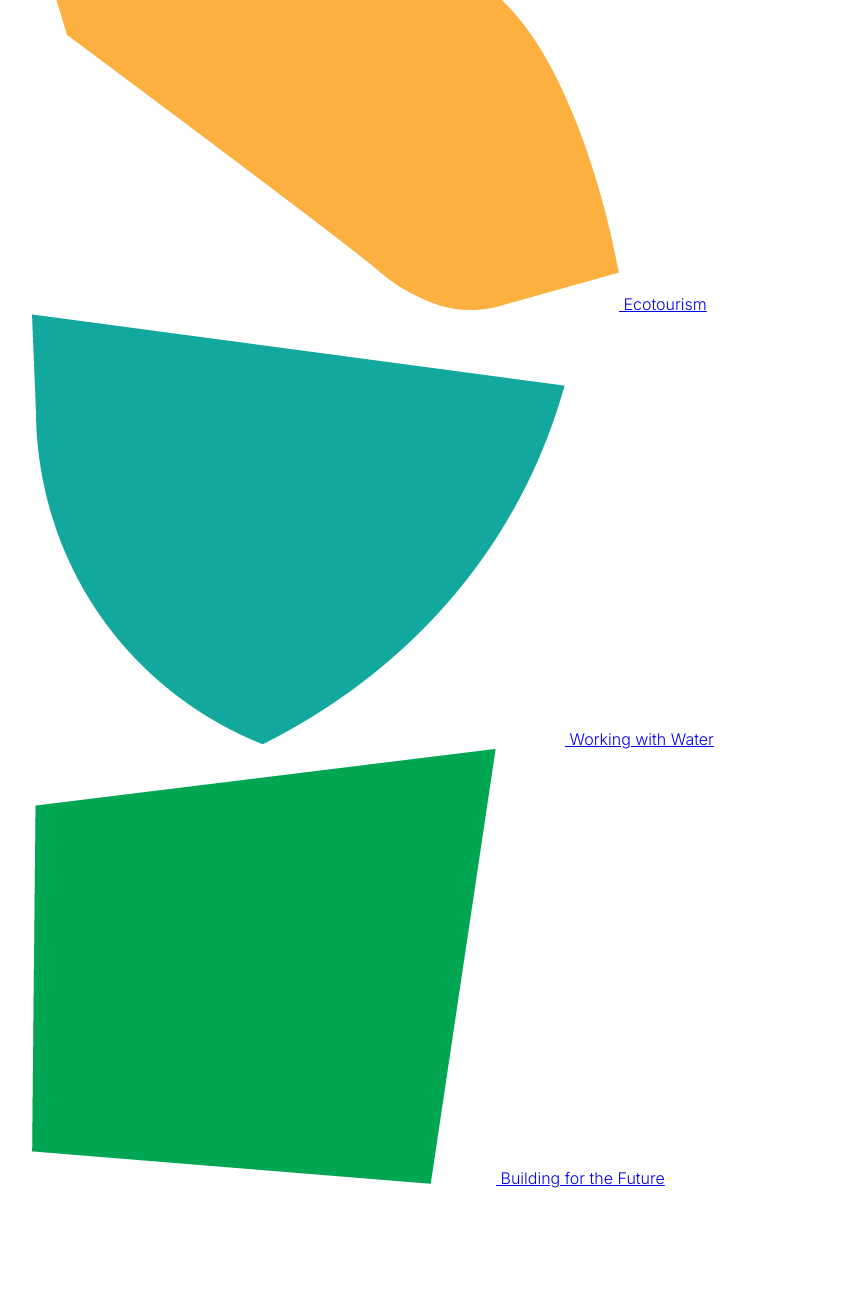
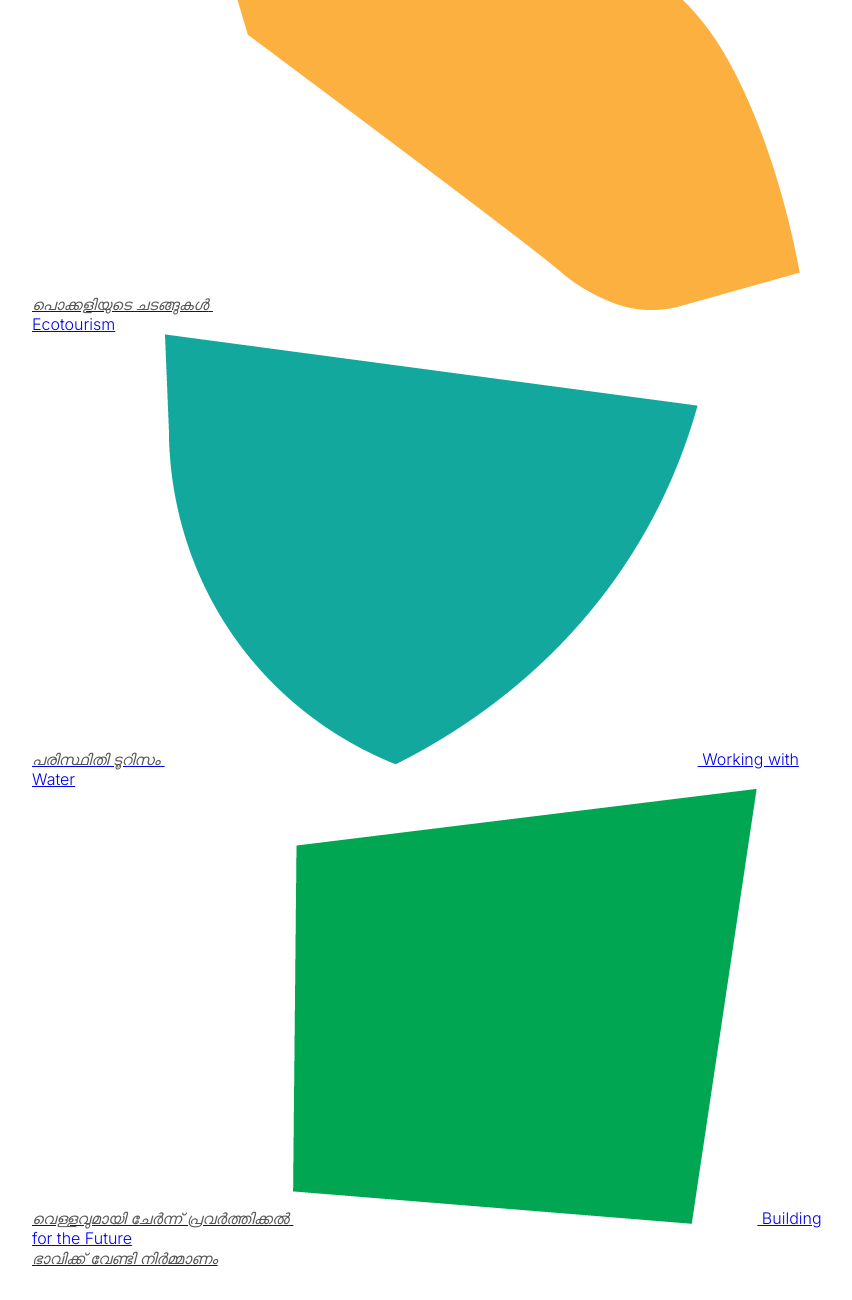
Before and after one commit to ananthudupa/floatingroots, a plain HTML site: page index.html in a window 1280 px wide. Shown: the part 2033-3333 px from the top of the page, without its empty margins (208-1060 px from the left). Before the commit the page ends 3253 px from the top, so only its background shows below. Drawn offline with Linux system fonts and the light colour scheme.

Commit message:
index.html

```diff
--- a/index.html
+++ b/index.html
@@ -113,16 +113,16 @@ Deena Darby, MIT<br>
 
     <div class="button-section">
       <a href="ceremonies.html" class="nav-button ceremonies">
-        <img src="ceremonies-icon.png" alt="Ceremonies Icon"> Ceremonies of Pokkali
+        <img src="ceremonies-icon.png" alt="Ceremonies Icon"> Ceremonies of Pokkali<br><span class="translation">പൊക്കളിയുടെ ചടങ്ങുകൾ</span>
       </a>
       <a href="ecotourism.html" class="nav-button ecotourism">
-        <img src="ecotourism-icon.png" alt="Ecotourism Icon"> Ecotourism
+        <img src="ecotourism-icon.png" alt="Ecotourism Icon"> Ecotourism<br><span class="translation">പരിസ്ഥിതി ടൂറിസം</span>
       </a>
       <a href="water.html" class="nav-button water">
-        <img src="water-icon.png" alt="Water Icon"> Working with Water
+        <img src="water-icon.png" alt="Water Icon"> Working with Water<br><span class="translation">വെള്ളവുമായി ചേർന്ന് പ്രവർത്തിക്കൽ</span>
       </a>
       <a href="future.html" class="nav-button future">
-        <img src="future-icon.png" alt="Future Icon"> Building for the Future
+        <img src="future-icon.png" alt="Future Icon"> Building for the Future<br><span class="translation">ഭാവിക്ക് വേണ്ടി നിർമ്മാണം</span>
       </a>
     </div>
   </div>
```
